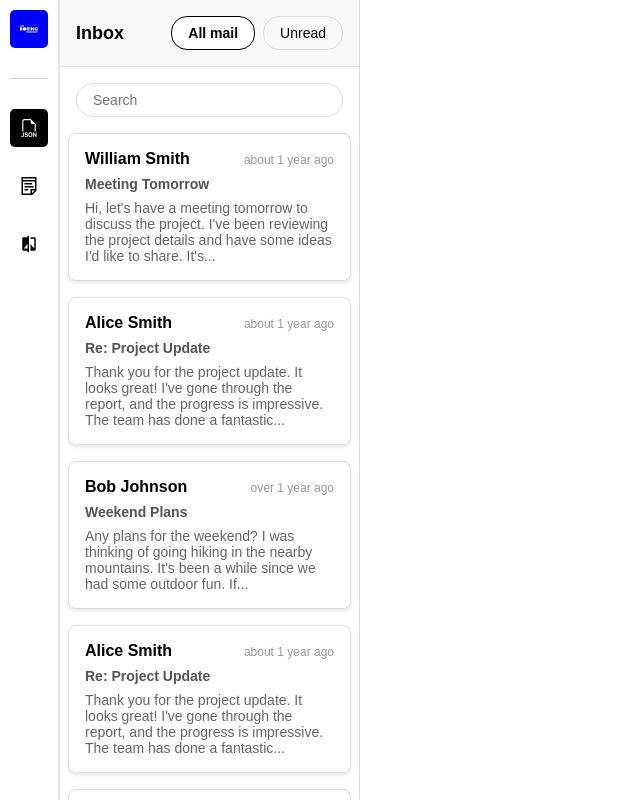
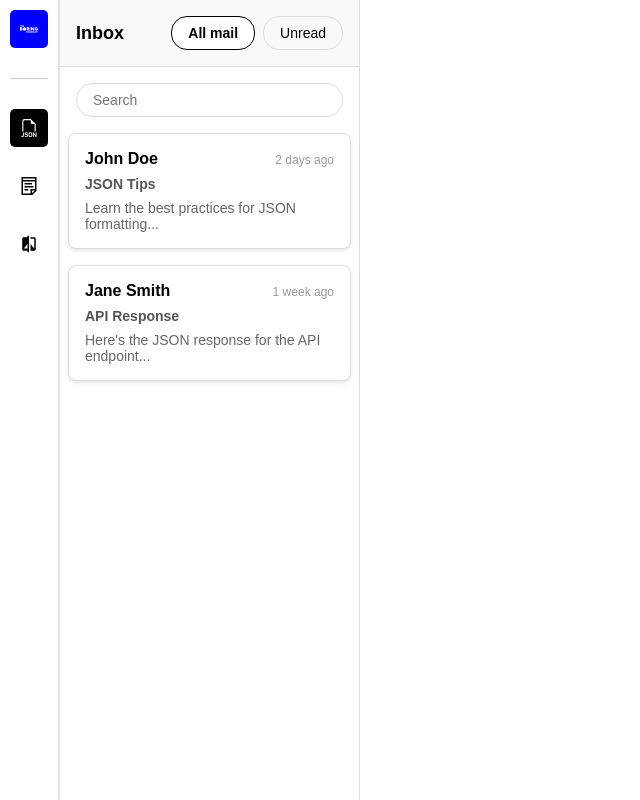
Before and after one commit to saikiran0925/sncls-v2, a React (Vite) app: page /jsonify in a window 1280 px wide. Shown: the whole page, without its empty margins (0-640 px from the left). Built offline with nearby package versions, Linux system fonts and the light colour scheme.

Commit message:
Add router

```diff
--- a/package.json
+++ b/package.json
@@ -10,10 +10,12 @@
     "preview": "vite preview"
   },
   "dependencies": {
+    "@monaco-editor/react": "^4.6.0",
     "antd": "^5.22.5",
     "react": "^18.3.1",
     "react-dom": "^18.3.1",
-    "react-icons": "^5.4.0"
+    "react-icons": "^5.4.0",
+    "react-router-dom": "^7.1.1"
   },
   "devDependencies": {
     "@eslint/js": "^9.17.0",
--- a/src/App.jsx
+++ b/src/App.jsx
@@ -1,15 +1,63 @@
+import React from "react";
+import { BrowserRouter as Router, Routes, Route } from "react-router-dom";
 import SideNav from "./components/SideNav";
-import TopNavBar from "./components/TopNavBar";
-import Card from "./components/Card";
 import InboxSideBar from "./components/InboxSideBar";
 
-function App() {
+const App = () => {
+  const cardData = {
+    jsonify: [
+      {
+        name: "John Doe",
+        title: "JSON Tips",
+        content: "Learn the best practices for JSON formatting...",
+        timestamp: "2 days ago",
+      },
+      {
+        name: "Jane Smith",
+        title: "API Response",
+        content: "Here's the JSON response for the API endpoint...",
+        timestamp: "1 week ago",
+      },
+    ],
+    blankSpace: [
+      {
+        name: "Michael Johnson",
+        title: "Empty Thoughts",
+        content: "Sometimes, less is more. Here's why blank spaces matter...",
+        timestamp: "3 days ago",
+      },
+    ],
+    diffEditor: [
+      {
+        name: "David Brown",
+        title: "Version Control",
+        content: "Learn how to compare JSON files efficiently...",
+        timestamp: "1 day ago",
+      },
+    ],
+  };
+
   return (
-    <div style={{ display: "flex" }}>
-      <SideNav />
-      <InboxSideBar />
-    </div>
+    <Router>
+      <div style={{ display: "flex" }}>
+        <SideNav />
+        <Routes>
+          <Route
+            path="/jsonify"
+            element={<InboxSideBar cardsData={cardData.jsonify} />}
+          />
+          <Route
+            path="/blank-space"
+            element={<InboxSideBar cardsData={cardData.blankSpace} />}
+          />
+          <Route
+            path="/diff-editor"
+            element={<InboxSideBar cardsData={cardData.diffEditor} />}
+          />
+        </Routes>
+      </div>
+    </Router>
   );
-}
+};
 
 export default App;
--- a/src/components/InboxSideBar.jsx
+++ b/src/components/InboxSideBar.jsx
@@ -1,5 +1,5 @@
-import React from 'react';
-import './InboxSidebar.css';
+import React from "react";
+import "./InboxSidebar.css";
 
 const Card = ({ name, title, content, timestamp }) => {
   return (
@@ -14,101 +14,7 @@ const Card = ({ name, title, content, timestamp }) => {
   );
 };
 
-const InboxSidebar = () => {
-  const cardsData = [
-    {
-      name: "William Smith",
-      title: "Meeting Tomorrow",
-      content:
-        "Hi, let's have a meeting tomorrow to discuss the project. I've been reviewing the project details and have some ideas I'd like to share. It's...",
-      timestamp: "about 1 year ago",
-    },
-    {
-      name: "Alice Smith",
-      title: "Re: Project Update",
-      content:
-        "Thank you for the project update. It looks great! I've gone through the report, and the progress is impressive. The team has done a fantastic...",
-      timestamp: "about 1 year ago",
-    },
-    {
-      name: "Bob Johnson",
-      title: "Weekend Plans",
-      content:
-        "Any plans for the weekend? I was thinking of going hiking in the nearby mountains. It's been a while since we had some outdoor fun. If...",
-      timestamp: "over 1 year ago",
-    },
-    {
-      name: "Alice Smith",
-      title: "Re: Project Update",
-      content:
-        "Thank you for the project update. It looks great! I've gone through the report, and the progress is impressive. The team has done a fantastic...",
-      timestamp: "about 1 year ago",
-    },
-    {
-      name: "Bob Johnson",
-      title: "Weekend Plans",
-      content:
-        "Any plans for the weekend? I was thinking of going hiking in the nearby mountains. It's been a while since we had some outdoor fun. If...",
-      timestamp: "over 1 year ago",
-    },
-    {
-      name: "Alice Smith",
-      title: "Re: Project Update",
-      content:
-        "Thank you for the project update. It looks great! I've gone through the report, and the progress is impressive. The team has done a fantastic...",
-      timestamp: "about 1 year ago",
-    },
-    {
-      name: "Bob Johnson",
-      title: "Weekend Plans",
-      content:
-        "Any plans for the weekend? I was thinking of going hiking in the nearby mountains. It's been a while since we had some outdoor fun. If...",
-      timestamp: "over 1 year ago",
-    },
-    {
-      name: "Alice Smith",
-      title: "Re: Project Update",
-      content:
-        "Thank you for the project update. It looks great! I've gone through the report, and the progress is impressive. The team has done a fantastic...",
-      timestamp: "about 1 year ago",
-    },
-    {
-      name: "Bob Johnson",
-      title: "Weekend Plans",
-      content:
-        "Any plans for the weekend? I was thinking of going hiking in the nearby mountains. It's been a while since we had some outdoor fun. If...",
-      timestamp: "over 1 year ago",
-    },
-    {
-      name: "Alice Smith",
-      title: "Re: Project Update",
-      content:
-        "Thank you for the project update. It looks great! I've gone through the report, and the progress is impressive. The team has done a fantastic...",
-      timestamp: "about 1 year ago",
-    },
-    {
-      name: "Bob Johnson",
-      title: "Weekend Plans",
-      content:
-        "Any plans for the weekend? I was thinking of going hiking in the nearby mountains. It's been a while since we had some outdoor fun. If...",
-      timestamp: "over 1 year ago",
-    },
-    {
-      name: "Alice Smith",
-      title: "Re: Project Update",
-      content:
-        "Thank you for the project update. It looks great! I've gone through the report, and the progress is impressive. The team has done a fantastic...",
-      timestamp: "about 1 year ago",
-    },
-    {
-      name: "Bob Johnson",
-      title: "Weekend Plans",
-      content:
-        "Any plans for the weekend? I was thinking of going hiking in the nearby mountains. It's been a while since we had some outdoor fun. If...",
-      timestamp: "over 1 year ago",
-    },
-  ];
-
+const InboxSidebar = ({ cardsData }) => {
   return (
     <div className="sidebar-container">
       <div className="inbox-header">
--- a/src/components/SideNav.jsx
+++ b/src/components/SideNav.jsx
@@ -1,43 +1,51 @@
-import './SideNav.css';
+import React from "react";
+import "./SideNav.css";
 import { BsFiletypeJson } from "react-icons/bs";
 import { GrNotes } from "react-icons/gr";
 import { SiTheboringcompany } from "react-icons/si";
 import { MdOutlineCompare } from "react-icons/md";
-import { Tooltip } from 'antd';
-
+import { Tooltip } from "antd";
+import { NavLink } from "react-router-dom";
 
 const SideNav = () => {
   return (
-    <div className='side-nav-container'>
-      <div className='nav-box'>
-
-        <div className='company-logo'>
-          <SiTheboringcompany className='icon' />
+    <div className="side-nav-container">
+      <div className="nav-box">
+        <div className="company-logo">
+          <SiTheboringcompany className="icon" />
         </div>
 
-        <div className='divider'></div>
+        <div className="divider"></div>
 
         <Tooltip placement="left" title="JSONify">
-          <div className='nav-item active'>
-            <BsFiletypeJson className='icon' />
-          </div>
+          <NavLink
+            to="/jsonify"
+            className={({ isActive }) => (isActive ? "nav-item active" : "nav-item")}
+          >
+            <BsFiletypeJson className="icon" />
+          </NavLink>
         </Tooltip>
 
         <Tooltip placement="left" title="Blank Space">
-          <div className='nav-item'>
-            <GrNotes className='icon' />
-          </div>
+          <NavLink
+            to="/blank-space"
+            className={({ isActive }) => (isActive ? "nav-item active" : "nav-item")}
+          >
+            <GrNotes className="icon" />
+          </NavLink>
         </Tooltip>
 
         <Tooltip placement="left" title="Diff Editor">
-          <div className='nav-item'>
-            <MdOutlineCompare className='icon' />
-          </div>
+          <NavLink
+            to="/diff-editor"
+            className={({ isActive }) => (isActive ? "nav-item active" : "nav-item")}
+          >
+            <MdOutlineCompare className="icon" />
+          </NavLink>
         </Tooltip>
-
       </div>
     </div>
   );
-}
+};
 
 export default SideNav;
```
Also changed, not shown: 1 other file (tests, documents, lock files or other folders).
